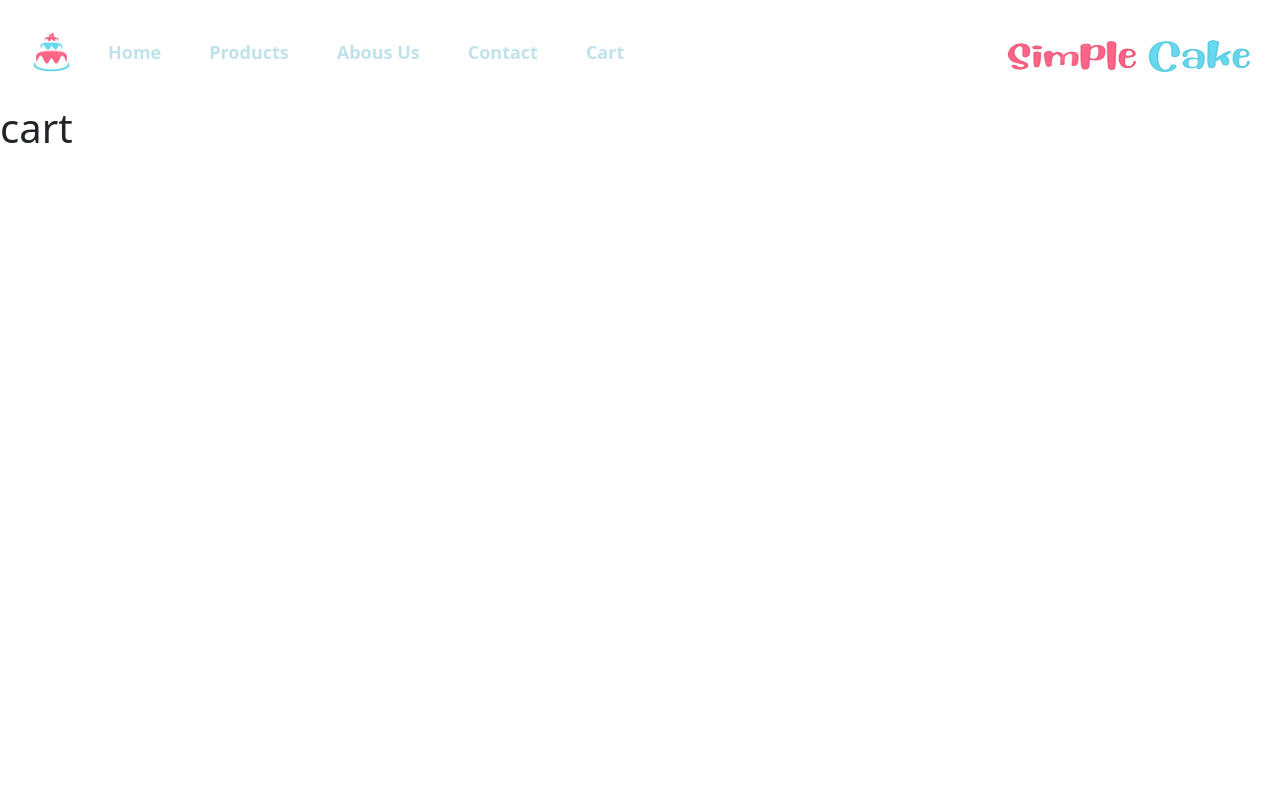
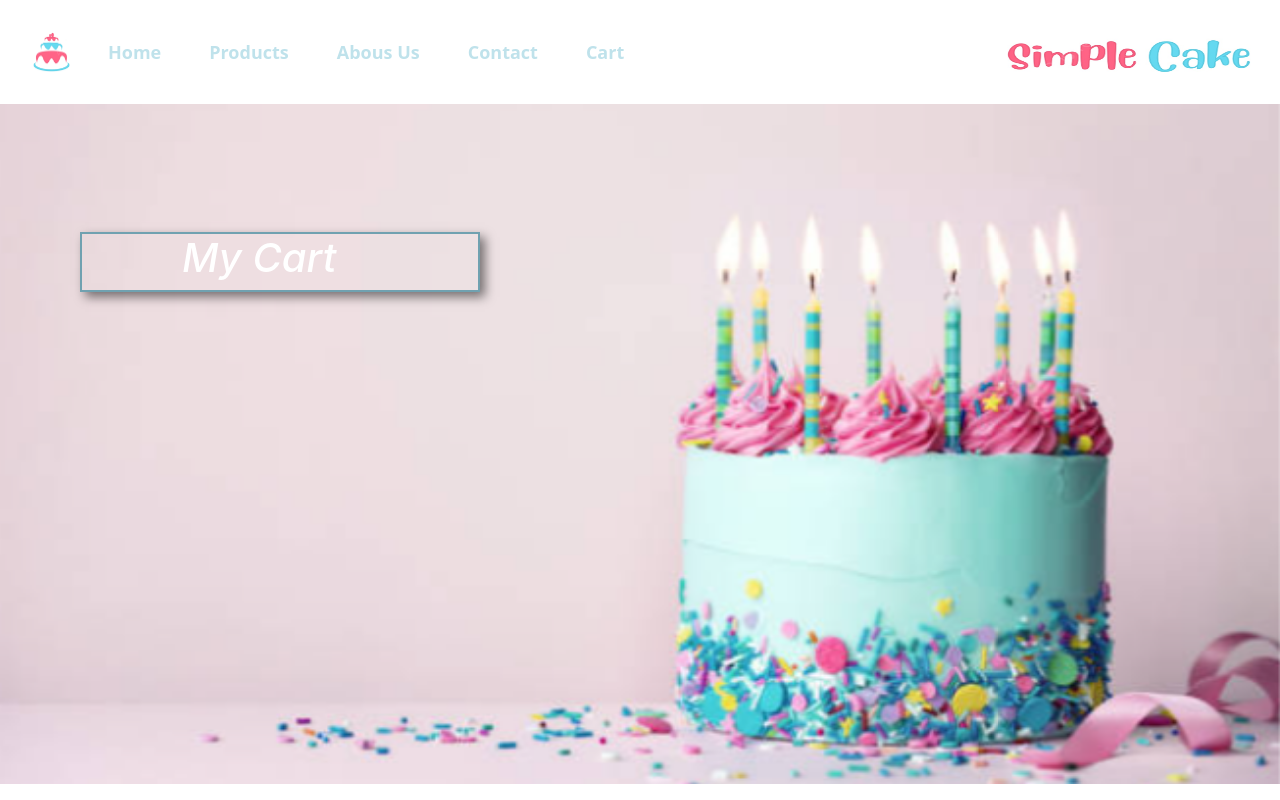
Before and after one commit to Amr-Shwieky2/CRUD-application, a React (Vite) app in the folder client/cake-project/: page /cart in a window 1280 px wide. Built offline with nearby package versions, Linux system fonts and the light colour scheme.

Commit message:
2d amal  commit

```diff
--- a/client/cake-project/src/App.jsx
+++ b/client/cake-project/src/App.jsx
@@ -7,7 +7,7 @@ import Contact from "./pages/Contact";
 import SharedLayout from "./components/SharedLayout";
 import About from "./pages/About";
 import Cart from "./pages/Cart";
-
+import { CartProvider } from "./context/CartContext";
 function App() {
   const Router = createBrowserRouter([
     {
@@ -39,7 +39,9 @@ function App() {
   ]);
   return (
     <>
-      <RouterProvider router={Router} />
+      <CartProvider>
+        <RouterProvider router={Router} />
+      </CartProvider>
     </>
   );
 }
--- a/client/cake-project/src/components/Header.jsx
+++ b/client/cake-project/src/components/Header.jsx
@@ -44,7 +44,7 @@ const Header = () => {
               </Link>
             </li>
             <li className="nav-item">
-              <Link className="nav-link mx-3" to="/contact">
+              <Link className="nav-link mx-3" to="/cart">
                 Cart
               </Link>
             </li>
--- /dev/null
+++ b/client/cake-project/src/components/MyCart.jsx
@@ -0,0 +1,21 @@
+import { useCart } from "../context/CartContext";
+import "../style/cart.css";
+const MyCart = () => {
+  const { cart } = useCart();
+  return (
+    <div>
+      <div className="cart">
+        <form className="MyCartForm">
+          <h1>My Cart</h1>
+          {cart.map((cake, index) => (
+            <li className="cartDetails" key={index}>
+              Cake Name: {cake.name} , Cake Price : {cake.price}
+            </li>
+          ))}
+        </form>
+      </div>
+    </div>
+  );
+};
+
+export default MyCart;
--- /dev/null
+++ b/client/cake-project/src/context/CartContext.jsx
@@ -0,0 +1,20 @@
+import { createContext, useContext, useState } from "react";
+
+const CartContext = createContext();
+
+export const useCart = () => useContext(CartContext);
+
+export const CartProvider = ({ children }) => {
+  const [cart, setCart] = useState([]);
+  const addToCart = (cake) => {
+    setCart((prevCart) => [
+      ...prevCart,
+      { id: cake.id, name: cake.name, price: cake.price },
+    ]);
+  };
+  return (
+    <CartContext.Provider value={{ cart, addToCart }}>
+      {children}
+    </CartContext.Provider>
+  );
+};
--- a/client/cake-project/src/pages/Cart.jsx
+++ b/client/cake-project/src/pages/Cart.jsx
@@ -1,10 +1,7 @@
-import "../style/about.css";
+import MyCart from "../components/MyCart";
+import "../style/cart.css";
 const Cart = () => {
-  return (
-    <div className="cart">
-      <h1>cart</h1>
-    </div>
-  );
+  return <MyCart />;
 };
 
 export default Cart;
--- a/client/cake-project/src/pages/Products.jsx
+++ b/client/cake-project/src/pages/Products.jsx
@@ -4,7 +4,9 @@ import "../style/Products.css";
 import { TbCurrencyShekel } from "react-icons/tb";
 import FormEdite from "../components/FormEdite";
 import FormAdd from "../components/FormAdd";
+import { useCart } from "../context/CartContext";
 const Products = () => {
+  const { addToCart } = useCart();
   const [cakes, setCakes] = useState([]);
   //////edit
   const [isModalOpen, setIsModalOpen] = useState(false);
@@ -12,17 +14,21 @@ const Products = () => {
   const [selectedCakeId, setSelectedCakeId] = useState(null);
   const [isFormAddVisible, setIsFormAddVisible] = useState(false);
   const baseURL = " https://6516ff2909e3260018ca8e50.mockapi.io/cake";
+  //const [cart, setCart] = useState([]);
   useEffect(() => {
     axios.get(baseURL).then((response) => {
       setCakes(response.data);
     });
   }, []);
-  const handleEditButtonClick = (cakeID) => {
-    setIsModalOpen(true);
-    setEditCakeId(cakeID);
-    setSelectedCakeId(cakeID);
-    console.log("Edit button clicked for cake ID:", cakeID);
-  };
+  // const handleEditButtonClick = (cakeID) => {
+  //   setIsModalOpen(true);
+  //   setEditCakeId(cakeID);
+  //   setSelectedCakeId(cakeID);
+  //   console.log("Edit button clicked for cake ID:", cakeID);
+  // };
+  // const handleAddToCart = (cakeID) => {
+  //   setCart((prevCart) => [...prevCart, cakeID]);
+  // };
   const addProduct = () => {
     setIsFormAddVisible(true);
   };
@@ -64,9 +70,9 @@ const Products = () => {
               </button>
               <button
                 className="btn  mx-center me-2 btn-edit"
-                onClick={() => handleEditButtonClick(cake.id)}
+                onClick={() => addToCart(cake)}
               >
-                Edit
+                Add To Cart
               </button>
             </div>
           </div>
--- /dev/null
+++ b/client/cake-project/src/style/cart.css
@@ -0,0 +1,29 @@
+.cart {
+  padding-top: 10%;
+  font-size: 300%;
+  color: white;
+  font-style: italic;
+  font-weight: bold;
+  font-family: Inter, system-ui, Avenir, Helvetica, Arial, sans-serif;
+  line-height: 1.5;
+  font-weight: 400;
+  background-image: url(../images/background.png);
+  height: 85vh;
+  background-size: cover;
+  background-repeat: no-repeat;
+  background-attachment: fixed;
+  background-size: 100% 100%;
+}
+.cart h1 {
+  margin-left: 100px;
+}
+.cartDetails {
+  font-size: 24px;
+  margin-left: 100px;
+}
+.MyCartForm {
+  margin-left: 80px;
+  margin-right: 800px;
+  border: 2px solid rgb(112, 161, 176);
+  box-shadow: 5px 5px 10px rgba(0, 0, 0, 0.5);
+}
```
Also changed, not shown: client/cake-project/src/components/AddToCart.jsx (added).
